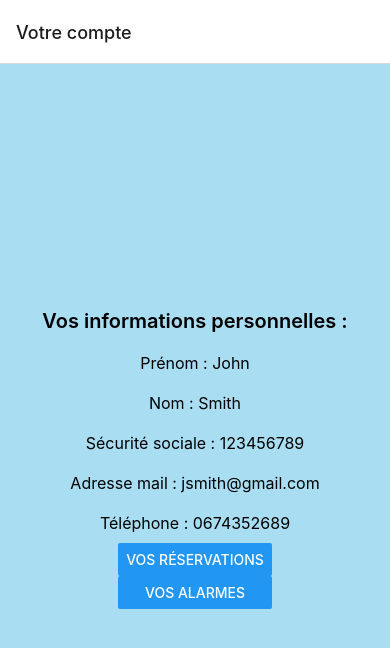
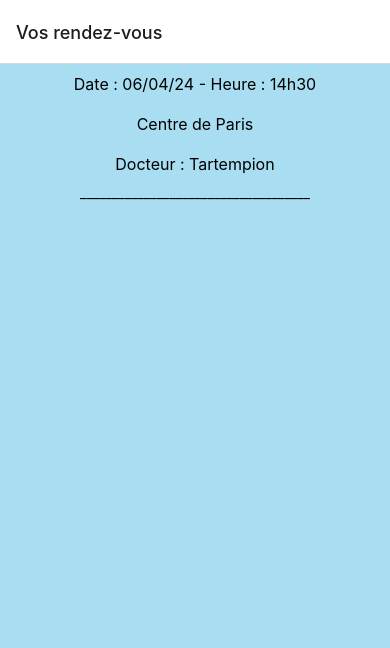
Before and after one commit to Paul-prog44/HealthNorthMobileApp, a React Native app: screen / in a window 390 px wide. Shown: the top 648 px of the page. Built offline with nearby package versions, Linux system fonts and the light colour scheme.

Commit message:
Add Reservations Page

```diff
--- a/App.js
+++ b/App.js
@@ -71,7 +71,21 @@ function YourAccount() {
                         onPress={() => Alert.alert('Simple Button pressed')}/>
                 </View>
             </View>
-)
+    )
+}
+
+function Reservations() {
+    return (
+    <View style={{ flex:1, justifyContent: "space-evenly", flexDirection:"column", alignItems:"center", backgroundColor:"rgb(169, 221, 242)"}}>
+        <View style={{flex:1, alignItems:"center"}}>
+            <Text style={{marginVertical:10, fontWeight:400, fontSize:16}}>Date : 06/04/24 - Heure : 14h30</Text>
+            <Text style={{marginVertical:10, fontWeight:400, fontSize:16}}>Centre de Paris</Text>
+            <Text style={{marginVertical:10, fontWeight:400, fontSize:16}}>Docteur : Tartempion</Text>
+            <Text>____________________________________</Text>
+        </View>
+
+    </View>
+    )
 }
 
 const Stack = createNativeStackNavigator();
@@ -79,10 +93,11 @@ const Stack = createNativeStackNavigator();
 export default function App() {
     return (
       <NavigationContainer>
-        <Stack.Navigator initialRouteName="YourAccount">
+        <Stack.Navigator initialRouteName="Reservations">
             <Stack.Screen name="Homepage" component={Homepage} options={{title:'Accueil'}}/>
             <Stack.Screen name="Connexion" component={Connexion}/>
             <Stack.Screen name="YourAccount" component={YourAccount} options={{title:'Votre compte'}}/>
+            <Stack.Screen name="Reservations" component={Reservations} options={{title:'Vos rendez-vous'}}/>
         </Stack.Navigator>
         </NavigationContainer>
     );
```
